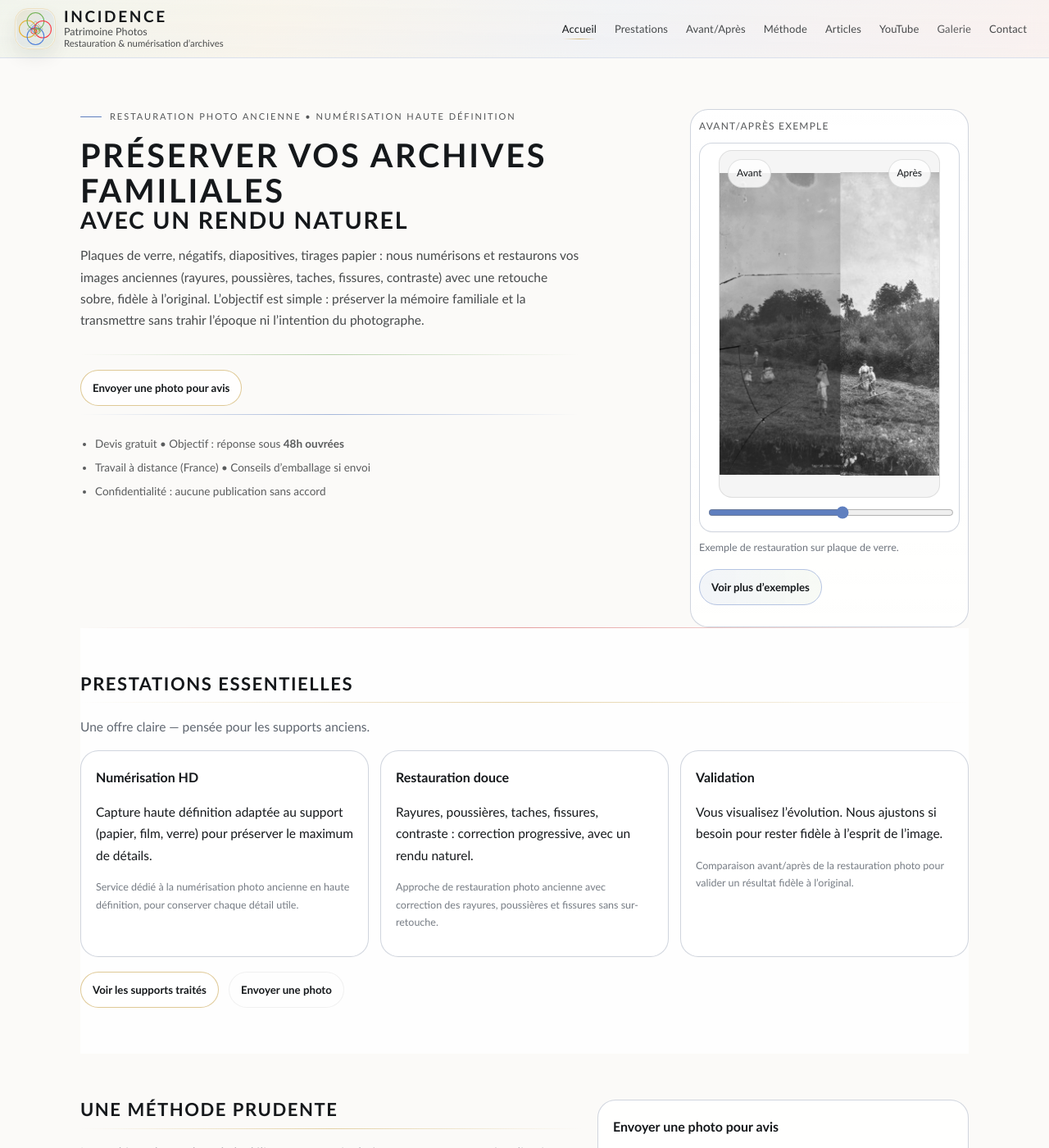
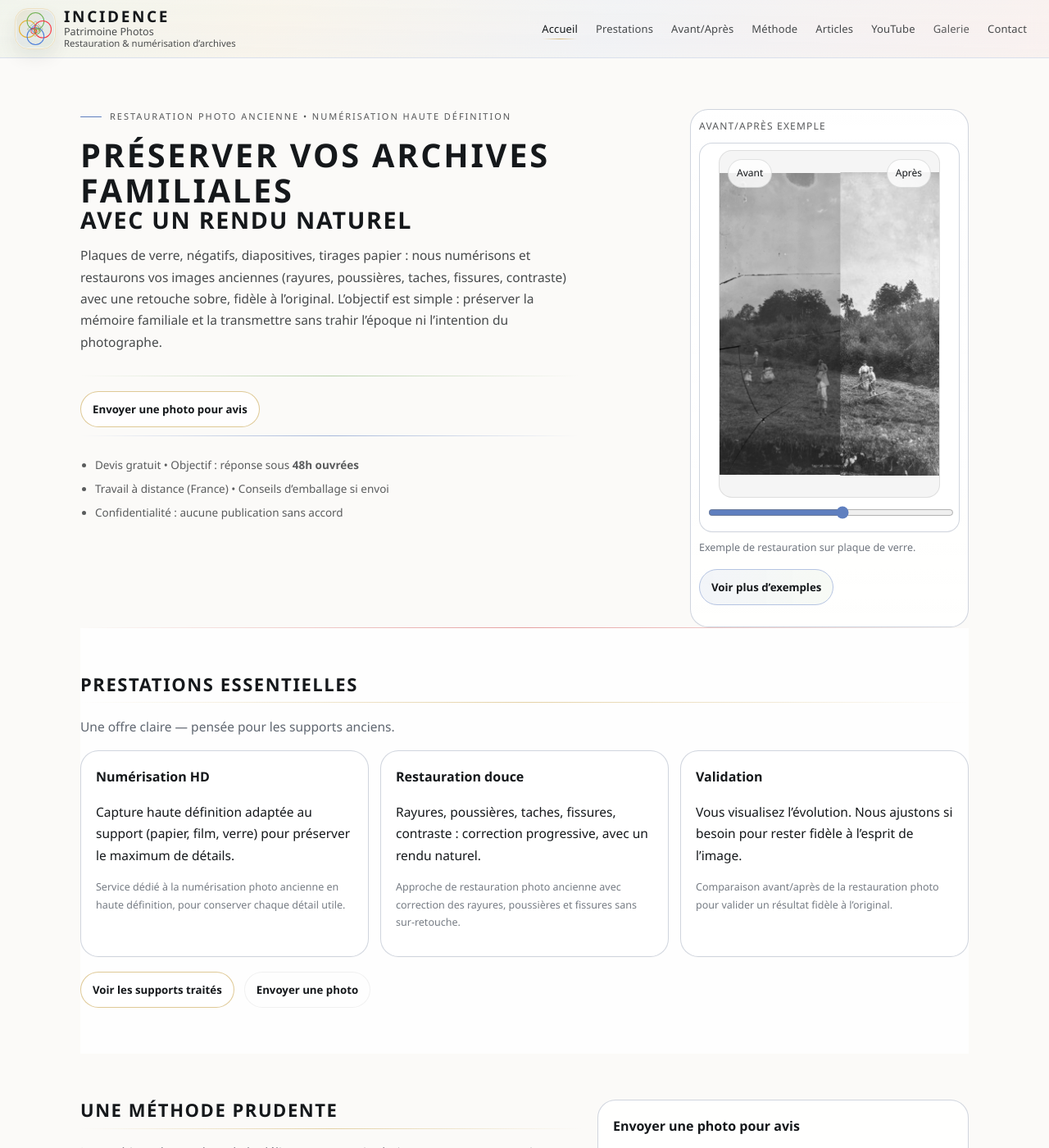
Before and after one commit to bernardmauco-create/Incidence, a Jekyll site: the page index.html, which Jekyll copies as it is, in a window 1280 px wide and 1400 px high. Shown: the whole window at 82% size. Built offline with Jekyll 4.4.1, drawn with Linux system fonts in a browser that asks for light colours; some web fonts are replaced.

Commit message:
Fix accented glyph rendering by replacing Futura PT stack

```diff
--- a/assets/css/styles.css
+++ b/assets/css/styles.css
@@ -32,8 +32,10 @@
 
   --blue-glass: rgba(95,127,191,.12);
 
-  --serif: "Futura PT", "Futura", "Trebuchet MS", Arial, sans-serif;
-  --sans: "Futura PT", "Futura", "Trebuchet MS", Arial, sans-serif;
+  /* Futura PT locale peut mal gérer certains glyphes accentués selon l'OS.
+     On privilégie une pile sans-serif stable pour un rendu homogène du français. */
+  --serif: "Avenir Next", "Avenir", "Segoe UI", "Trebuchet MS", Arial, sans-serif;
+  --sans: "Avenir Next", "Avenir", "Segoe UI", "Trebuchet MS", Arial, sans-serif;
 }
 
 *{ box-sizing:border-box; }
```
